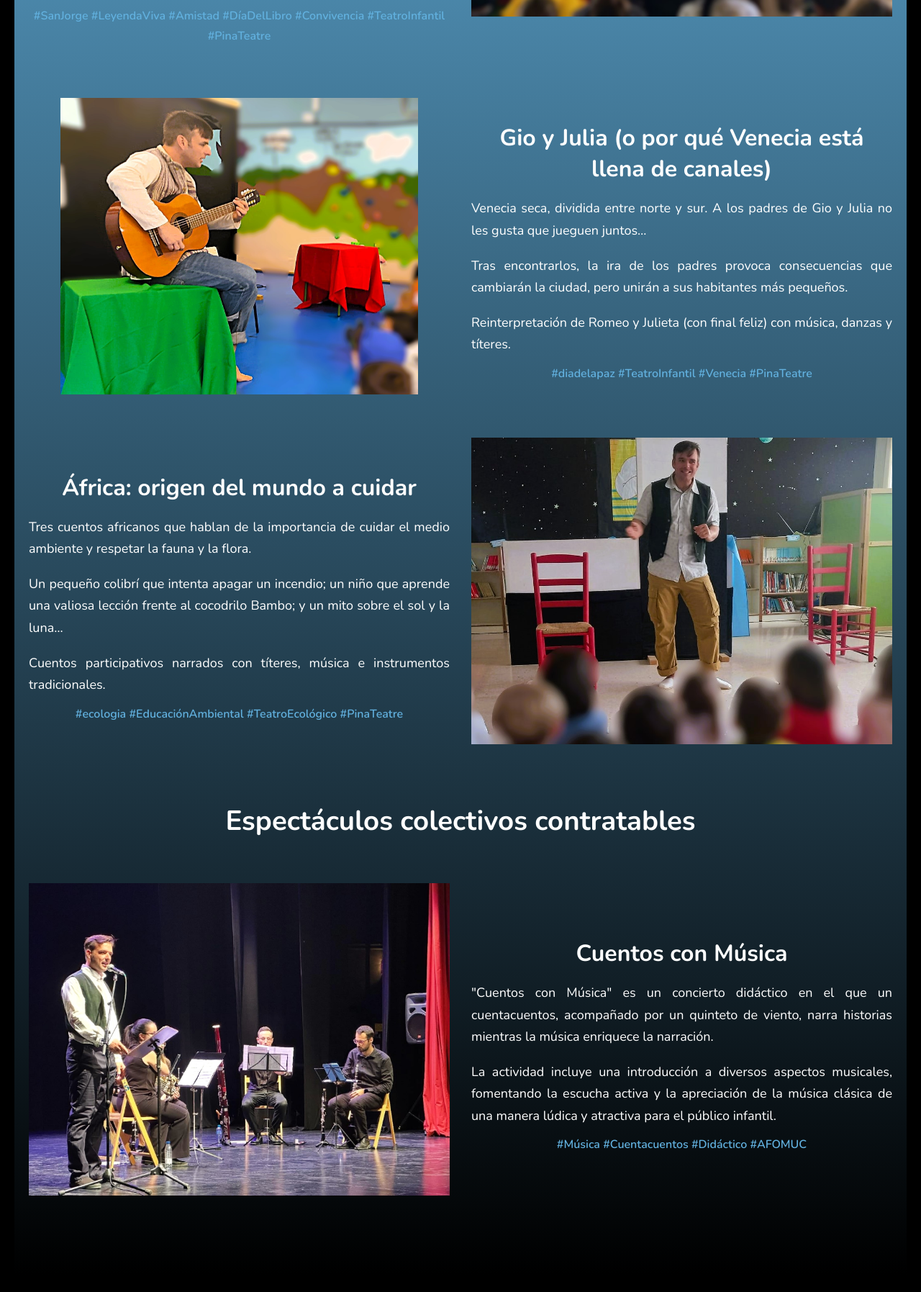
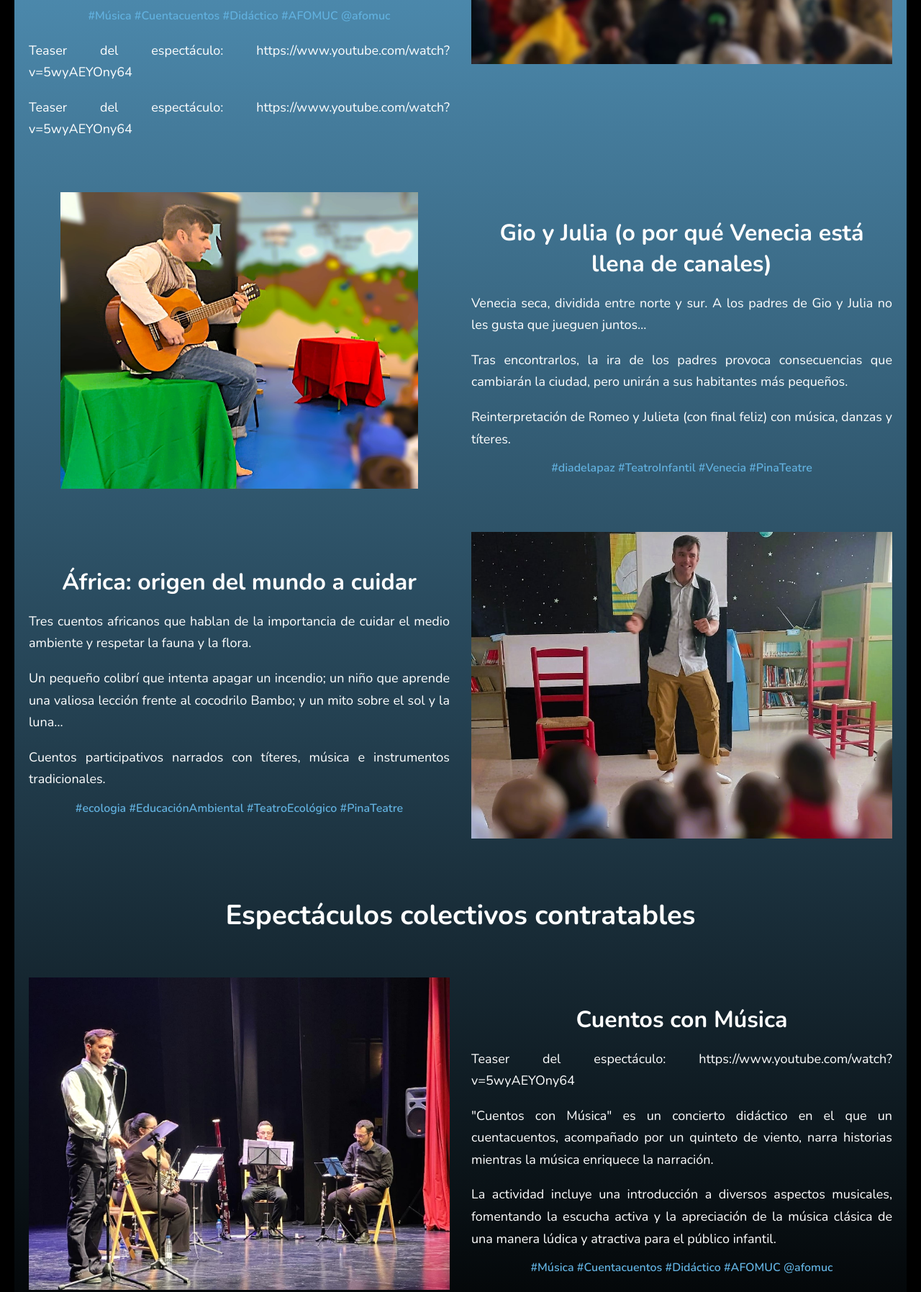
Before and after one commit to Carlospina-teatre/pinateatre, a website: page infantil.html in a window 1280 px wide. Shown: the part 664-2459 px from the top of the page at 72% size. Before the commit the page ends 2435 px from the top, so only its background shows below. Drawn offline with nearby package versions, Linux system fonts and the light colour scheme.

Commit message:
cuentosconmusica

```diff
--- a/infantil.html
+++ b/infantil.html
@@ -154,7 +154,9 @@
       <p>Pronto se gana la confianza de la princesa, valiente y gran lectora.
       El pueblo no lo recibe igual, pues ven en él a alguien diferente.</p>
       <p>Sin embargo, la amistad está por encima de todo…</p>
-      <p class="hashtags">#SanJorge #LeyendaViva #Amistad #DíaDelLibro #Convivencia #TeatroInfantil #PinaTeatre</p>
+      <p class="hashtags">#Música #Cuentacuentos #Didáctico #AFOMUC @afomuc</p>
+      <p>Teaser del espectáculo: https://www.youtube.com/watch?v=5wyAEYOny64</p>
+      <p>Teaser del espectáculo: https://www.youtube.com/watch?v=5wyAEYOny64</p>
     </div>
     <div class="imagen">
       <img src="imagenes/cuento8.jpg" alt="La Verdad sobre la Leyenda de San Jorge">
@@ -194,10 +196,11 @@
   <div class="cuento invertido">
     <div class="texto">
       <h3>Cuentos con Música</h3>
+      <p>Teaser del espectáculo: https://www.youtube.com/watch?v=5wyAEYOny64</p>
       <p>"Cuentos con Música" es un concierto didáctico en el que un cuentacuentos, acompañado por un
       quinteto de viento, narra historias mientras la música enriquece la narración.</p>
       <p>La actividad incluye una introducción a diversos aspectos musicales, fomentando la escucha activa y la apreciación de la música clásica de una manera lúdica y atractiva para el público infantil.</p>
-      <p class="hashtags">#Música #Cuentacuentos #Didáctico #AFOMUC</p>
+      <p class="hashtags">#Música #Cuentacuentos #Didáctico #AFOMUC @afomuc</p>
     </div>
     <div class="imagen">
       <img src="imagenes/cuentosmusica.jpg" alt="Cuentos con Música">
```
